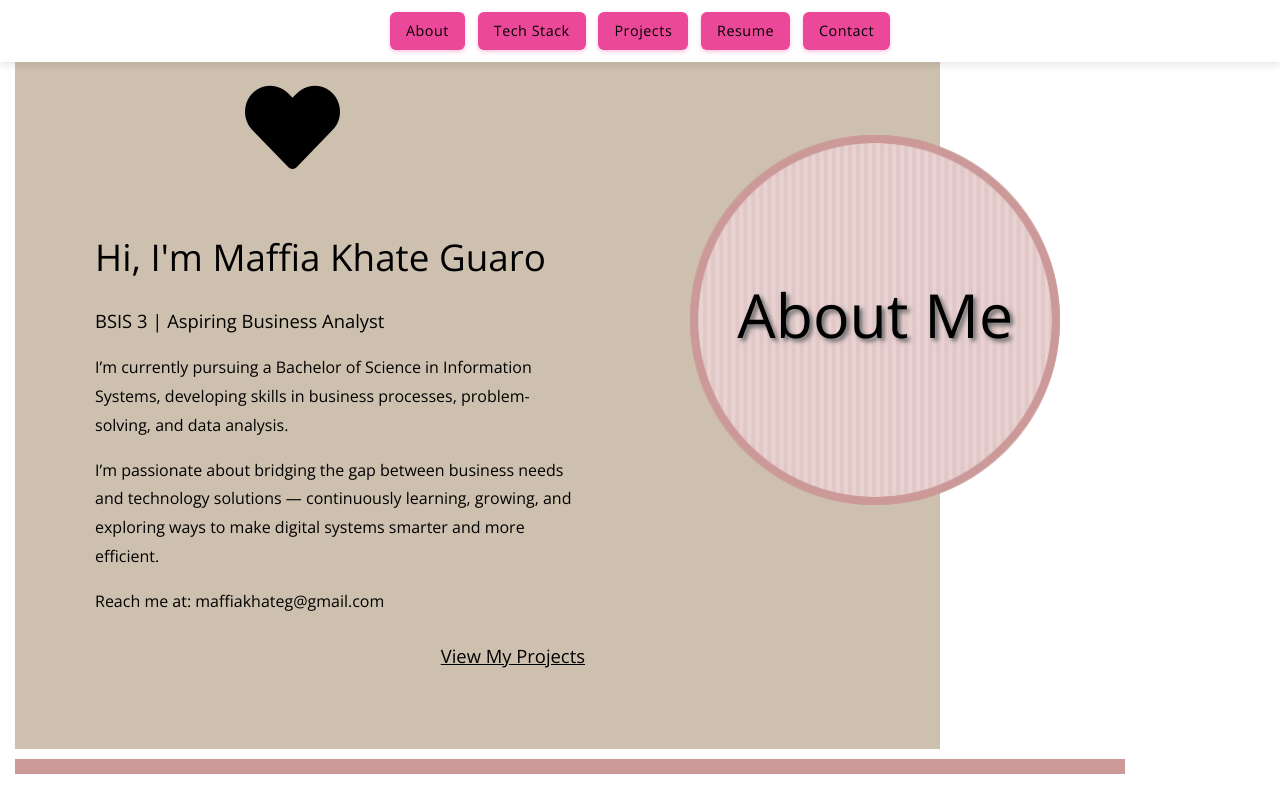
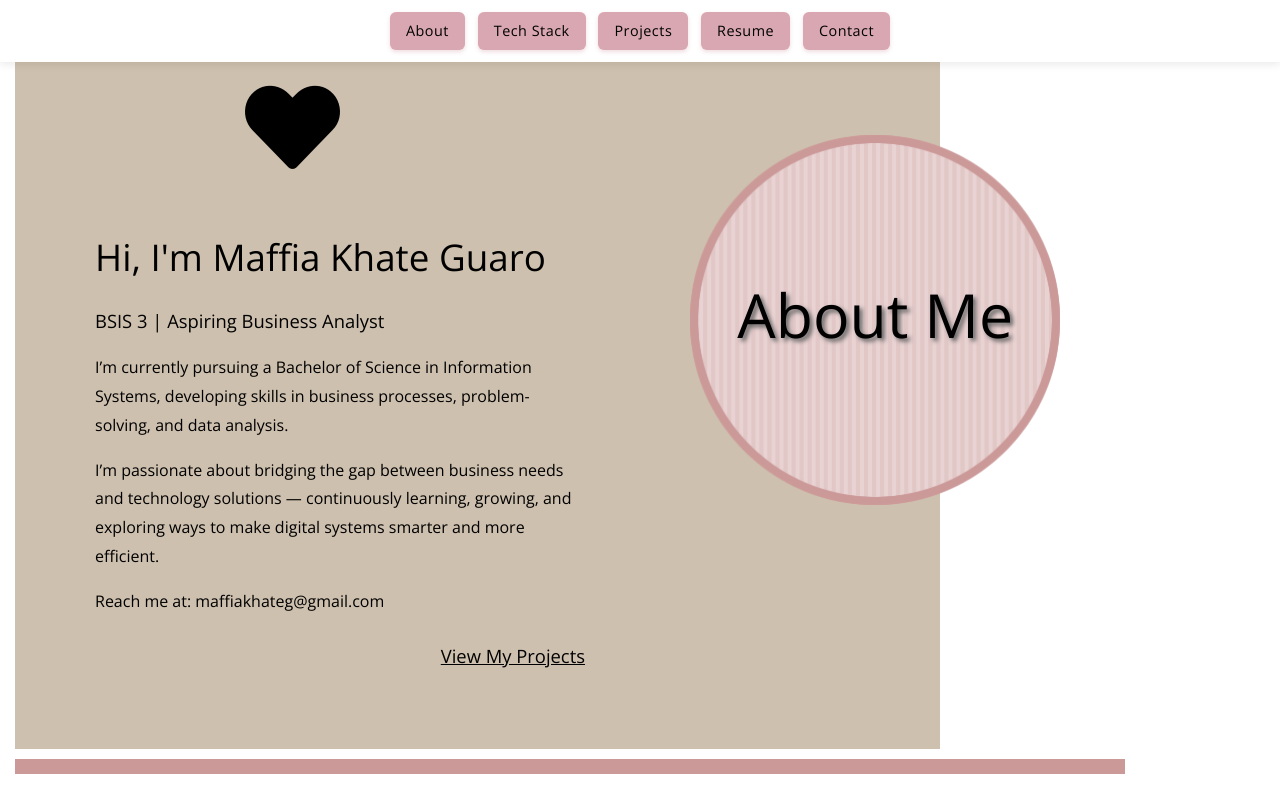
Before and after one commit to mffkht/personal-portfolio, a React (Vite) app: page / in a window 1280 px wide. Shown: the top 800 px of the page. Built offline with nearby package versions, Linux system fonts and the light colour scheme.

Commit message:
Enhance navigation bar design with light puce buttons and improved styling

```diff
--- a/src/App.css
+++ b/src/App.css
@@ -48,16 +48,55 @@ html {
   font-weight: 800;
 }
 
-/* === PINK SQUARE BUTTONS === */
+html {
+  scroll-behavior: smooth;
+}
+
+/* === NAVIGATION BAR === */
+.navbar {
+  position: fixed;
+  top: 0;
+  left: 0;
+  width: 100%;
+  background: #ffffff; /* white background */
+  box-shadow: 0 3px 8px rgba(0, 0, 0, 0.08);
+  z-index: 1000;
+  padding: 6px 0;
+  transition: all 0.3s ease;
+}
+
+.nav-container {
+  max-width: 1200px;
+  margin: 0 auto;
+  padding: 6px 30px;
+  display: flex;
+  align-items: center;
+  justify-content: space-between;
+}
+
+/* === LOGO === */
+.nav-logo {
+  font-size: 1.5rem;
+  font-weight: 700;
+  color: #1e293b;
+  letter-spacing: 1px;
+}
+
+.nav-logo span {
+  color: #d8a7b1; /* light puce accent */
+  font-weight: 800;
+}
+
+/* === LIGHT PUCE SQUARE BUTTONS === */
 .nav-links {
   display: flex;
   gap: 0.8rem;
 }
 
 .nav-square {
-  background: #ec4899;
+  background: #d8a7b1; /* light puce */
   color: #fff;
-  padding: 6px 14px; /* smaller padding for thin design */
+  padding: 6px 14px;
   border-radius: 6px;
   text-decoration: none;
   font-weight: 600;
@@ -65,14 +104,14 @@ html {
   letter-spacing: 0.5px;
   border: 2px solid transparent;
   transition: all 0.3s ease;
-  box-shadow: 0 2px 4px rgba(236, 72, 153, 0.3);
+  box-shadow: 0 2px 4px rgba(216, 167, 177, 0.4);
 }
 
 /* Hover effect */
 .nav-square:hover {
-  background: #f472b6;
+  background: #e7bcc6; /* even lighter puce */
   transform: translateY(-2px);
-  box-shadow: 0 4px 8px rgba(236, 72, 153, 0.4);
+  box-shadow: 0 4px 8px rgba(216, 167, 177, 0.5);
   border-color: #fff;
 }
 
@@ -81,14 +120,14 @@ html {
   transform: scale(0.96);
 }
 
-/* === Scroll effect === */
+/* Scroll effect */
 .navbar.scrolled {
   background: rgba(255, 255, 255, 0.95);
-  box-shadow: 0 3px 10px rgba(236, 72, 153, 0.2);
+  box-shadow: 0 3px 10px rgba(216, 167, 177, 0.25);
   backdrop-filter: blur(5px);
 }
 
-/* === Responsive === */
+/* Responsive */
 @media (max-width: 768px) {
   .nav-links {
     display: none;
```
